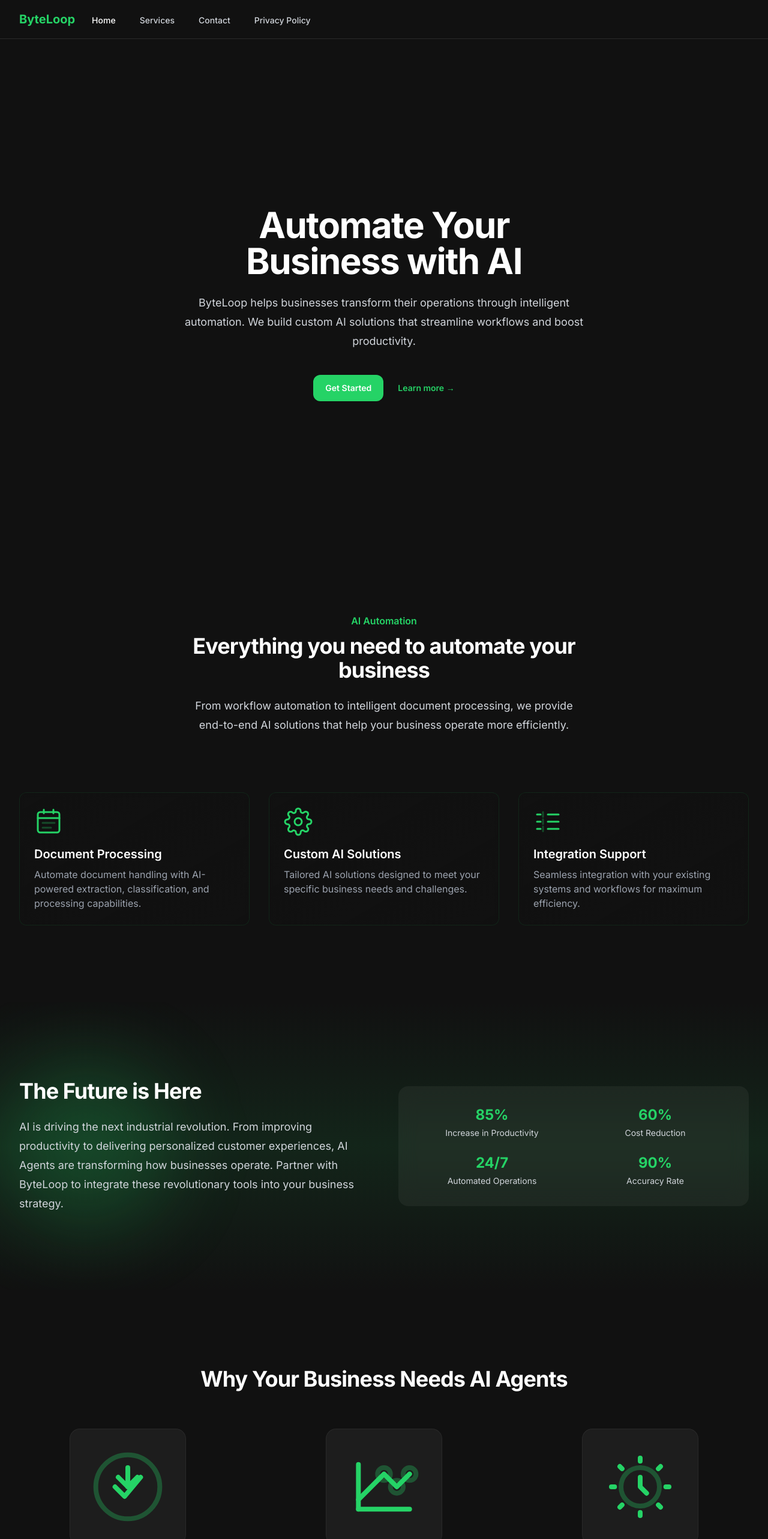
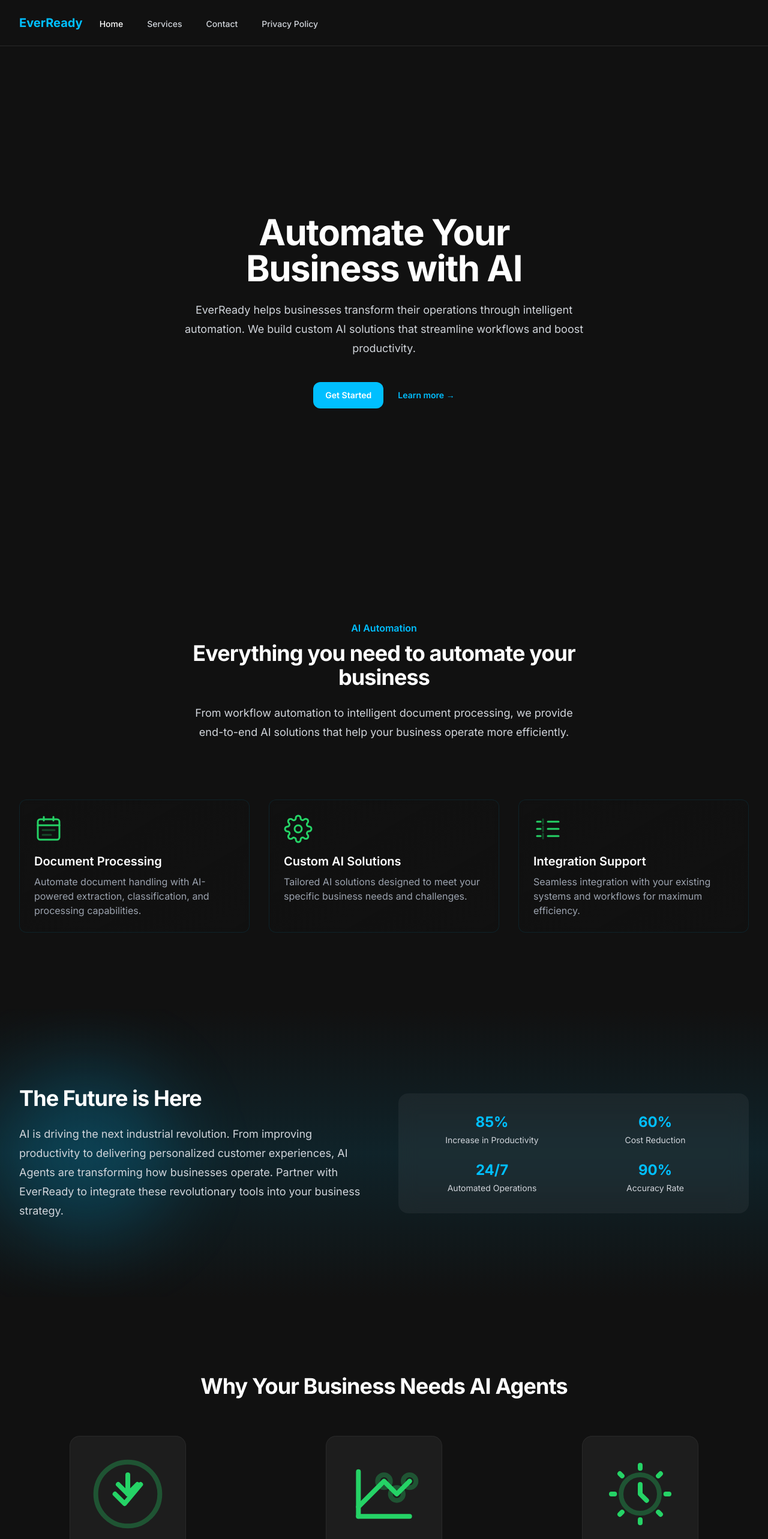
Before and after one commit to 10hith/ever-ready-frontend, a Next.js app: page / in a window 1280 px wide. Shown: the top 2566 px of the page at 60% size. Built offline with nearby package versions, Linux system fonts and the light colour scheme.

Commit message:
Changed color theme

```diff
--- a/package.json
+++ b/package.json
@@ -1,5 +1,5 @@
 {
-  "name": "byteloop-frontend",
+  "name": "ever-ready-frontend",
   "version": "0.1.0",
   "private": true,
   "scripts": {
--- a/src/app/layout.tsx
+++ b/src/app/layout.tsx
@@ -7,8 +7,8 @@ import Footer from '../components/layout/Footer'
 const inter = Inter({ subsets: ['latin'] })
 
 export const metadata: Metadata = {
-  title: 'ByteLoop - AI Automation Agency',
-  description: 'Transform your business with intelligent automation solutions. ByteLoop helps companies streamline operations through custom AI implementation.',
+  title: 'EverReady - AI Automation Agency',
+  description: 'Transform your business with intelligent automation solutions. EverReady helps companies streamline operations through custom AI implementation.',
 }
 
 export default function RootLayout({
@@ -18,7 +18,7 @@ export default function RootLayout({
 }) {
   return (
     <html lang="en">
-      <body className={`${inter.className} bg-byteloop-dark text-white`}>
+      <body className={`${inter.className} bg-everready-dark text-white`}>
         <div className="min-h-screen flex flex-col">
           <Header />
           <main className="flex-grow">
--- a/src/app/page.tsx
+++ b/src/app/page.tsx
@@ -1,6 +1,6 @@
 export default function Home() {
   return (
-    <div className="bg-byteloop-dark">
+    <div className="bg-everready-dark">
       {/* Hero section */}
       <div className="relative isolate px-6 pt-14 lg:px-8">
         <div className="mx-auto max-w-2xl py-32 sm:py-48 lg:py-56">
@@ -9,17 +9,17 @@ export default function Home() {
               Automate Your Business with AI
             </h1>
             <p className="mt-6 text-lg leading-8 text-gray-300">
-              ByteLoop helps businesses transform their operations through intelligent automation.
+              EverReady helps businesses transform their operations through intelligent automation.
               We build custom AI solutions that streamline workflows and boost productivity.
             </p>
             <div className="mt-10 flex items-center justify-center gap-x-6">
               <a
                 href="/contact"
-                className="rounded-xl bg-byteloop-green px-5 py-3 text-sm font-semibold text-white shadow-sm hover:bg-opacity-80 transition-all"
+                className="rounded-xl bg-everready-primary px-5 py-3 text-sm font-semibold text-white shadow-sm hover:bg-opacity-80 transition-all"
               >
                 Get Started
               </a>
-              <a href="/services" className="text-sm font-semibold leading-6 text-byteloop-green hover:text-opacity-80 transition-all">
+              <a href="/services" className="text-sm font-semibold leading-6 text-everready-primary hover:text-opacity-80 transition-all">
                 Learn more <span aria-hidden="true">→</span>
               </a>
             </div>
@@ -30,7 +30,7 @@ export default function Home() {
       {/* Feature section */}
       <div className="mx-auto max-w-7xl px-6 lg:px-8 py-24 sm:py-32">
         <div className="mx-auto max-w-2xl lg:text-center">
-          <h2 className="text-base font-semibold leading-7 text-byteloop-green">AI Automation</h2>
+          <h2 className="text-base font-semibold leading-7 text-everready-primary">AI Automation</h2>
           <p className="mt-2 text-3xl font-bold tracking-tight text-white sm:text-4xl">
             Everything you need to automate your business
           </p>
@@ -42,21 +42,21 @@ export default function Home() {
         <div className="mx-auto mt-16 max-w-2xl sm:mt-20 lg:mt-24 lg:max-w-none">
           <div className="grid grid-cols-1 md:grid-cols-2 lg:grid-cols-3 gap-8 mt-12">
             {/* Document Processing */}
-            <div className="p-6 rounded-xl bg-gradient-to-br from-byteloop-dark/40 to-byteloop-dark/60 backdrop-blur-sm border border-byteloop-green/10 hover:border-byteloop-green/30 transition-all duration-300">
+            <div className="p-6 rounded-xl bg-gradient-to-br from-everready-dark/40 to-everready-dark/60 backdrop-blur-sm border border-everready-primary/10 hover:border-everready-primary/30 transition-all duration-300">
               <img src="/images/document.svg" alt="Document Processing" width={48} height={48} className="mb-4" />
               <h3 className="text-xl font-semibold mb-2 text-white">Document Processing</h3>
               <p className="text-gray-400">Automate document handling with AI-powered extraction, classification, and processing capabilities.</p>
             </div>
 
             {/* Custom AI Solutions */}
-            <div className="p-6 rounded-xl bg-gradient-to-br from-byteloop-dark/40 to-byteloop-dark/60 backdrop-blur-sm border border-byteloop-green/10 hover:border-byteloop-green/30 transition-all duration-300">
+            <div className="p-6 rounded-xl bg-gradient-to-br from-everready-dark/40 to-everready-dark/60 backdrop-blur-sm border border-everready-primary/10 hover:border-everready-primary/30 transition-all duration-300">
               <img src="/images/custom.svg" alt="Custom AI Solutions" width={48} height={48} className="mb-4" />
               <h3 className="text-xl font-semibold mb-2 text-white">Custom AI Solutions</h3>
               <p className="text-gray-400">Tailored AI solutions designed to meet your specific business needs and challenges.</p>
             </div>
 
             {/* Integration Support */}
-            <div className="p-6 rounded-xl bg-gradient-to-br from-byteloop-dark/40 to-byteloop-dark/60 backdrop-blur-sm border border-byteloop-green/10 hover:border-byteloop-green/30 transition-all duration-300">
+            <div className="p-6 rounded-xl bg-gradient-to-br from-everready-dark/40 to-everready-dark/60 backdrop-blur-sm border border-everready-primary/10 hover:border-everready-primary/30 transition-all duration-300">
               <img src="/images/integration.svg" alt="Integration Support" width={48} height={48} className="mb-4" />
               <h3 className="text-xl font-semibold mb-2 text-white">Integration Support</h3>
               <p className="text-gray-400">Seamless integration with your existing systems and workflows for maximum efficiency.</p>
@@ -68,12 +68,12 @@ export default function Home() {
       {/* Future section */}
       <div className="relative isolate overflow-hidden">
         {/* Background gradient effect */}
-        <div className="absolute inset-0 -z-10 bg-gradient-to-b from-byteloop-dark via-byteloop-green/10 to-byteloop-dark" />
+        <div className="absolute inset-0 -z-10 bg-gradient-to-b from-everready-dark via-everready-primary/10 to-everready-dark" />
 
         <div className="mx-auto max-w-7xl px-6 lg:px-8 py-24 sm:py-32">
           <div className="grid grid-cols-1 lg:grid-cols-2 gap-12 items-center">
             <div className="relative">
-              <div className="absolute -left-8 -top-8 w-72 h-72 bg-byteloop-green/20 rounded-full blur-3xl" />
+              <div className="absolute -left-8 -top-8 w-72 h-72 bg-everready-primary/20 rounded-full blur-3xl" />
               <div className="relative">
                 <h2 className="text-3xl font-bold tracking-tight text-white sm:text-4xl mb-6">
                   The Future is Here
@@ -81,7 +81,7 @@ export default function Home() {
                 <p className="text-lg leading-8 text-gray-300">
                   AI is driving the next industrial revolution. From improving productivity to delivering
                   personalized customer experiences, AI Agents are transforming how businesses operate.
-                  Partner with ByteLoop to integrate these revolutionary tools into your business strategy.
+                  Partner with EverReady to integrate these revolutionary tools into your business strategy.
                 </p>
               </div>
             </div>
@@ -96,7 +96,7 @@ export default function Home() {
                     { number: '90%', text: 'Accuracy Rate' },
                   ].map((stat) => (
                     <div key={stat.text} className="text-center">
-                      <div className="text-2xl font-bold text-byteloop-green">{stat.number}</div>
+                      <div className="text-2xl font-bold text-everready-primary">{stat.number}</div>
                       <div className="text-sm text-gray-300 mt-1">{stat.text}</div>
                     </div>
                   ))}
@@ -119,7 +119,7 @@ export default function Home() {
           <div className="mx-auto grid max-w-xl grid-cols-1 gap-16 lg:max-w-none lg:grid-cols-3">
             {/* Boost Efficiency */}
             <div className="relative group">
-              <div className="absolute -inset-4 rounded-2xl bg-gradient-to-r from-byteloop-green/20 to-transparent opacity-0 group-hover:opacity-100 transition-all duration-300 blur-xl" />
+              <div className="absolute -inset-4 rounded-2xl bg-gradient-to-r from-everready-primary/20 to-transparent opacity-0 group-hover:opacity-100 transition-all duration-300 blur-xl" />
               <div className="relative flex flex-col">
                 <div className="mx-auto h-48 w-48 flex items-center justify-center rounded-2xl bg-white/5 p-3 ring-1 ring-white/10">
                   <img src="/images/efficiency.svg" alt="Efficiency" className="h-32 w-32" />
@@ -129,13 +129,13 @@ export default function Home() {
                 </h3>
                 <ul className="mt-4 space-y-3 text-base leading-7 text-gray-300">
                   <li className="flex gap-x-3">
-                    <svg className="h-6 w-5 flex-none text-byteloop-green" viewBox="0 0 20 20" fill="currentColor">
+                    <svg className="h-6 w-5 flex-none text-everready-primary" viewBox="0 0 20 20" fill="currentColor">
                       <path fillRule="evenodd" d="M10 18a8 8 0 100-16 8 8 0 000 16zm3.857-9.809a.75.75 0 00-1.214-.882l-3.483 4.79-1.88-1.88a.75.75 0 10-1.06 1.061l2.5 2.5a.75.75 0 001.137-.089l4-5.5z" clipRule="evenodd" />
                     </svg>
                     Optimize supply chains, pricing strategies, and resource management
                   </li>
                   <li className="flex gap-x-3">
-                    <svg className="h-6 w-5 flex-none text-byteloop-green" viewBox="0 0 20 20" fill="currentColor">
+                    <svg className="h-6 w-5 flex-none text-everready-primary" viewBox="0 0 20 20" fill="currentColor">
                       <path fillRule="evenodd" d="M10 18a8 8 0 100-16 8 8 0 000 16zm3.857-9.809a.75.75 0 00-1.214-.882l-3.483 4.79-1.88-1.88a.75.75 0 10-1.06 1.061l2.5 2.5a.75.75 0 001.137-.089l4-5.5z" clipRule="evenodd" />
                     </svg>
                     Automate routine tasks, freeing your team for strategic priorities
@@ -146,7 +146,7 @@ export default function Home() {
 
             {/* Stay Competitive */}
             <div className="relative group">
-              <div className="absolute -inset-4 rounded-2xl bg-gradient-to-r from-byteloop-green/20 to-transparent opacity-0 group-hover:opacity-100 transition-all duration-300 blur-xl" />
+              <div className="absolute -inset-4 rounded-2xl bg-gradient-to-r from-everready-primary/20 to-transparent opacity-0 group-hover:opacity-100 transition-all duration-300 blur-xl" />
               <div className="relative flex flex-col">
                 <div className="mx-auto h-48 w-48 flex items-center justify-center rounded-2xl bg-white/5 p-3 ring-1 ring-white/10">
                   <img src="/images/competitive.svg" alt="Competitive" className="h-32 w-32" />
@@ -156,13 +156,13 @@ export default function Home() {
                 </h3>
                 <ul className="mt-4 space-y-3 text-base leading-7 text-gray-300">
                   <li className="flex gap-x-3">
-                    <svg className="h-6 w-5 flex-none text-byteloop-green" viewBox="0 0 20 20" fill="currentColor">
+                    <svg className="h-6 w-5 flex-none text-everready-primary" viewBox="0 0 20 20" fill="currentColor">
                       <path fillRule="evenodd" d="M10 18a8 8 0 100-16 8 8 0 000 16zm3.857-9.809a.75.75 0 00-1.214-.882l-3.483 4.79-1.88-1.88a.75.75 0 10-1.06 1.061l2.5 2.5a.75.75 0 001.137-.089l4-5.5z" clipRule="evenodd" />
                     </svg>
                     Analyze trends, monitor competitors, and adapt in real time
                   </li>
                   <li className="flex gap-x-3">
-                    <svg className="h-6 w-5 flex-none text-byteloop-green" viewBox="0 0 20 20" fill="currentColor">
+                    <svg className="h-6 w-5 flex-none text-everready-primary" viewBox="0 0 20 20" fill="currentColor">
                       <path fillRule="evenodd" d="M10 18a8 8 0 100-16 8 8 0 000 16zm3.857-9.809a.75.75 0 00-1.214-.882l-3.483 4.79-1.88-1.88a.75.75 0 10-1.06 1.061l2.5 2.5a.75.75 0 001.137-.089l4-5.5z" clipRule="evenodd" />
                     </svg>
                     Deliver faster, smarter solutions for customers
@@ -173,7 +173,7 @@ export default function Home() {
 
             {/* Enhance Decision-Making */}
             <div className="relative group">
-              <div className="absolute -inset-4 rounded-2xl bg-gradient-to-r from-byteloop-green/20 to-transparent opacity-0 group-hover:opacity-100 transition-all duration-300 blur-xl" />
+              <div className="absolute -inset-4 rounded-2xl bg-gradient-to-r from-everready-primary/20 to-transparent opacity-0 group-hover:opacity-100 transition-all duration-300 blur-xl" />
               <div className="relative flex flex-col">
                 <div className="mx-auto h-48 w-48 flex items-center justify-center rounded-2xl bg-white/5 p-3 ring-1 ring-white/10">
                   <img src="/images/decision.svg" alt="Decision Making" className="h-32 w-32" />
@@ -183,13 +183,13 @@ export default function Home() {
                 </h3>
                 <ul className="mt-4 space-y-3 text-base leading-7 text-gray-300">
                   <li className="flex gap-x-3">
-                    <svg className="h-6 w-5 flex-none text-byteloop-green" viewBox="0 0 20 20" fill="currentColor">
+                    <svg className="h-6 w-5 flex-none text-everready-primary" viewBox="0 0 20 20" fill="currentColor">
                       <path fillRule="evenodd" d="M10 18a8 8 0 100-16 8 8 0 000 16zm3.857-9.809a.75.75 0 00-1.214-.882l-3.483 4.79-1.88-1.88a.75.75 0 10-1.06 1.061l2.5 2.5a.75.75 0 001.137-.089l4-5.5z" clipRule="evenodd" />
                     </svg>
                     Leverage real-time data to make informed decisions
                   </li>
                   <li className="flex gap-x-3">
-                    <svg className="h-6 w-5 flex-none text-byteloop-green" viewBox="0 0 20 20" fill="currentColor">
+                    <svg className="h-6 w-5 flex-none text-everready-primary" viewBox="0 0 20 20" fill="currentColor">
                       <path fillRule="evenodd" d="M10 18a8 8 0 100-16 8 8 0 000 16zm3.857-9.809a.75.75 0 00-1.214-.882l-3.483 4.79-1.88-1.88a.75.75 0 10-1.06 1.061l2.5 2.5a.75.75 0 001.137-.089l4-5.5z" clipRule="evenodd" />
                     </svg>
                     Create actionable strategies backed by AI insights
@@ -216,7 +216,7 @@ export default function Home() {
                 <div className="mt-8">
                   <a
                     href="/contact"
-                    className="inline-flex items-center rounded-xl bg-byteloop-green px-6 py-3 text-sm font-semibold text-white shadow-sm hover:bg-opacity-80 transition-all"
+                    className="inline-flex items-center rounded-xl bg-everready-primary px-6 py-3 text-sm font-semibold text-white shadow-sm hover:bg-opacity-80 transition-all"
                   >
                     Contact Us
                     <svg className="ml-2 h-4 w-4" fill="none" viewBox="0 0 24 24" stroke="currentColor">
@@ -234,7 +234,7 @@ export default function Home() {
                     'Deliver exceptional results'
                   ].map((benefit) => (
                     <li key={benefit} className="flex items-center text-gray-300">
-                      <svg className="h-5 w-5 text-byteloop-green mr-3" fill="none" viewBox="0 0 24 24" stroke="currentColor">
+                      <svg className="h-5 w-5 text-everready-primary mr-3" fill="none" viewBox="0 0 24 24" stroke="currentColor">
                         <path strokeLinecap="round" strokeLinejoin="round" strokeWidth={2} d="M5 13l4 4L19 7" />
                       </svg>
                       {benefit}
--- a/src/components/layout/Footer.tsx
+++ b/src/components/layout/Footer.tsx
@@ -2,7 +2,7 @@ import Link from 'next/link';
 
 const Footer = () => {
   return (
-    <footer className="bg-byteloop-dark border-t border-white/10">
+    <footer className="bg-everready-dark border-t border-white/10">
       <div className="mx-auto max-w-7xl px-6 py-12 md:flex md:items-center md:justify-between lg:px-8">
         <div className="flex justify-center space-x-6 md:order-2">
           <Link href="/services" className="text-gray-300 hover:text-white transition-colors">
@@ -17,7 +17,7 @@ const Footer = () => {
         </div>
         <div className="mt-8 md:order-1 md:mt-0">
           <p className="text-center text-xs leading-5 text-gray-300">
-            &copy; {new Date().getFullYear()} ByteLoop. All rights reserved.
+            &copy; {new Date().getFullYear()} EverReady. All rights reserved.
           </p>
         </div>
       </div>
--- a/src/components/layout/Header.tsx
+++ b/src/components/layout/Header.tsx
@@ -2,13 +2,13 @@ import Link from 'next/link';
 
 const Header = () => {
   return (
-    <header className="bg-byteloop-dark border-b border-white/10">
-      <nav className="max-w-7xl mx-auto px-4 sm:px-6 lg:px-8">
-        <div className="flex justify-between h-16">
-          <div className="flex">
-            <div className="flex-shrink-0 flex items-center">
-              <Link href="/" className="text-xl font-bold text-byteloop-green">
-                ByteLoop
+    <header className="bg-everready-dark border-b border-white/10">
+      <nav className="mx-auto max-w-7xl px-6 lg:px-8" aria-label="Top">
+        <div className="flex w-full items-center justify-between py-6">
+          <div className="flex items-center">
+            <div>
+              <Link href="/" className="text-xl font-bold text-everready-primary">
+                EverReady
               </Link>
             </div>
             <div className="hidden sm:ml-6 sm:flex sm:space-x-8">
--- a/tailwind.config.js
+++ b/tailwind.config.js
@@ -8,8 +8,8 @@ module.exports = {
   theme: {
     extend: {
       colors: {
-        'byteloop': {
-          green: '#25D366',  // WhatsApp green
+        'everready': {
+          primary: '#00BFFF',  // Cyan Blue
           dark: '#111111',   // Dark background
         }
       },
```
Also changed, not shown: src/app/contact/page.tsx (+6 -6 lines), src/app/privacy-policy/page.tsx (+4 -4 lines), src/playground/test.tsx (added, +31 -0 lines), 1 other file (tests, documents, lock files or other folders).
